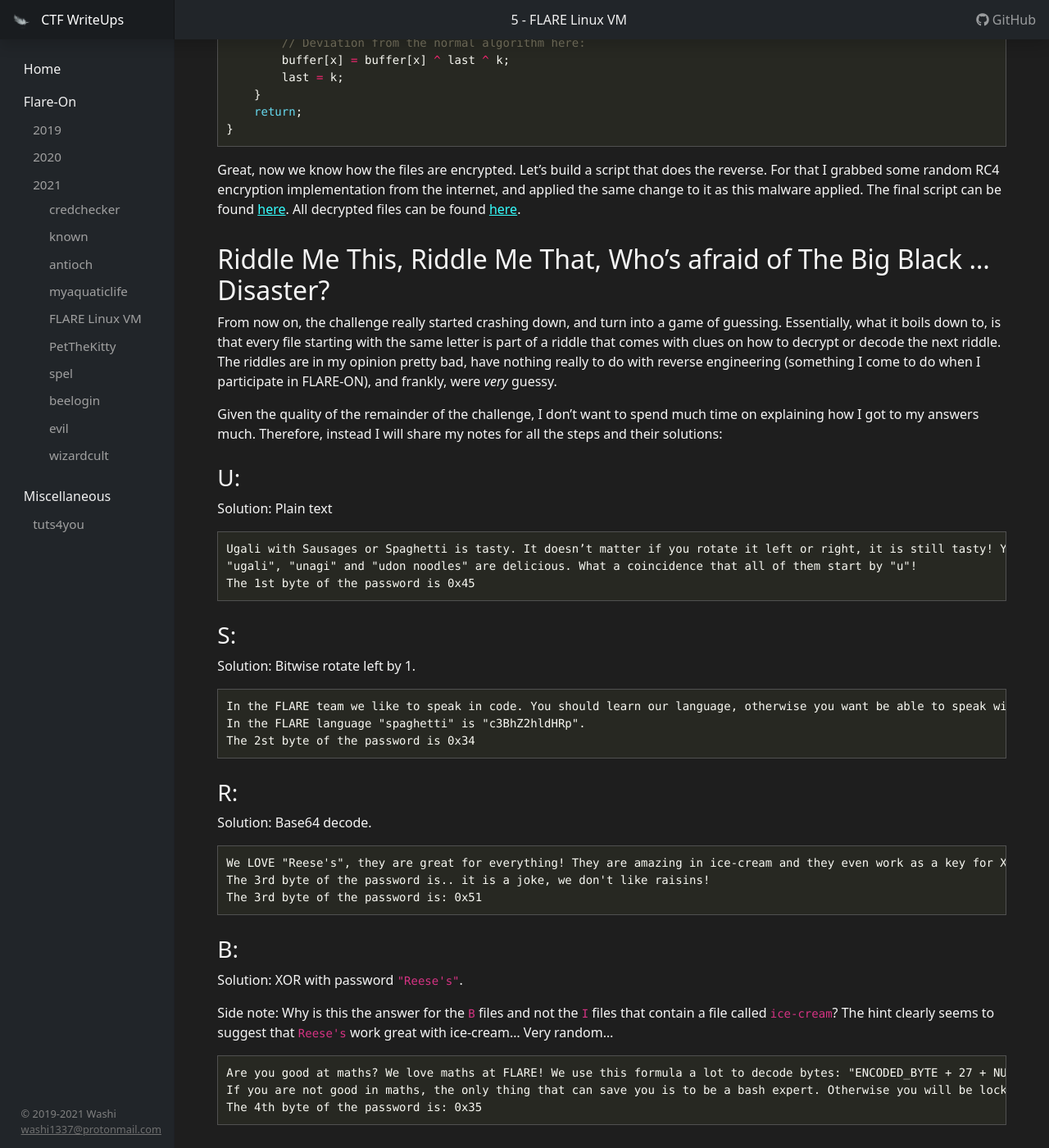
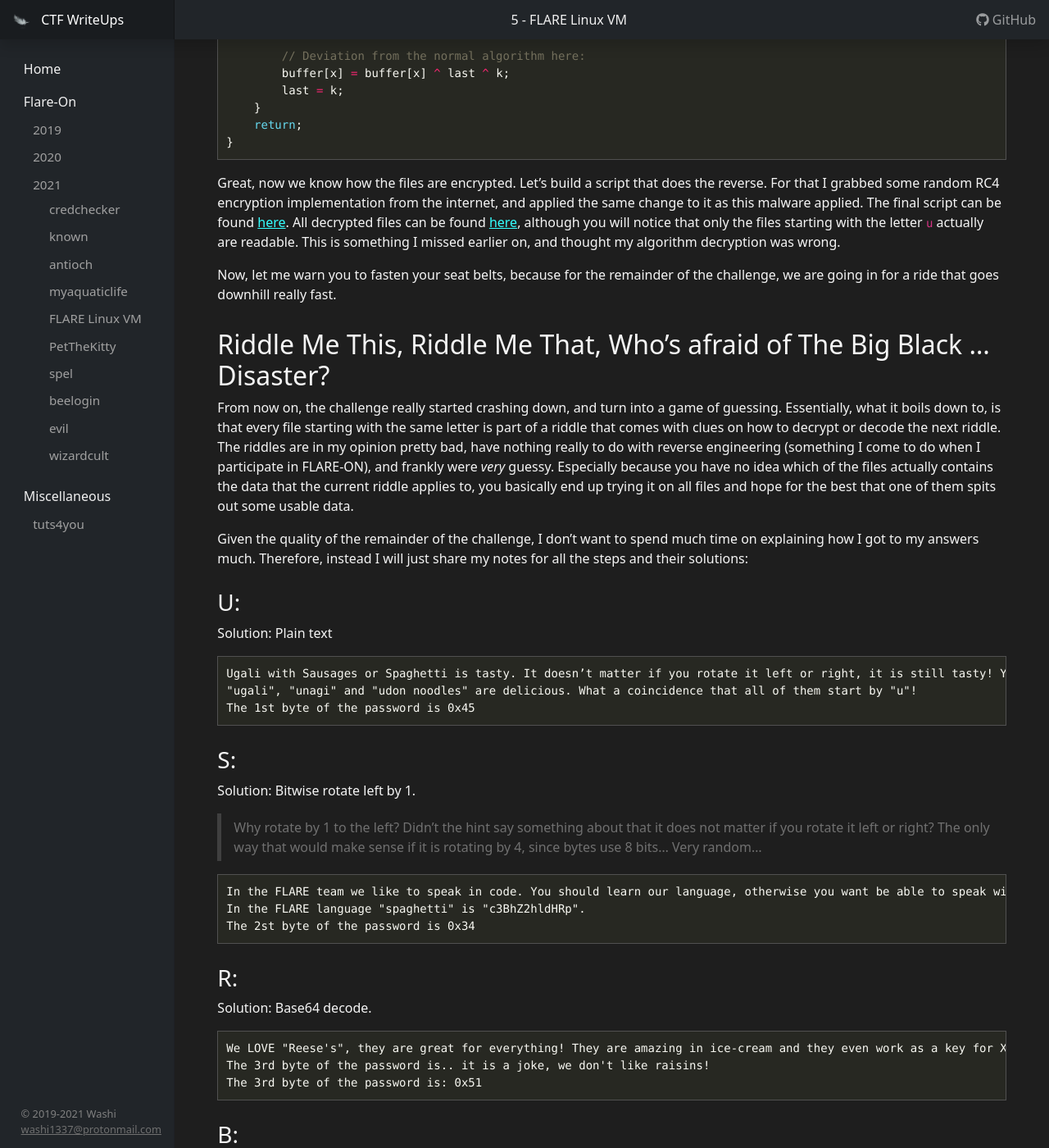
Before and after one commit to Washi1337/ctf-writeups, a Jekyll site: the page built from writeups/flare-on/2021/5/index.md, in a window 1280 px wide and 1400 px high, scrolled down 6691 px. Shown: the whole window at 82% size. Built offline with Jekyll 4.4.1, drawn with Linux system fonts in a browser that asks for light colours; nearby versions of some CDN libraries; some of the changed text lies outside the part shown.

Commit message:
Improved some phrasing in 5 and 6.

````diff
--- a/writeups/flare-on/2021/5/index.md
+++ b/writeups/flare-on/2021/5/index.md
@@ -23,7 +23,9 @@
 
 ## (Wasting time on) Basic Cryptanalysis
 
-I started off by doing some basic cryptanalysis. As it turns out, this is where my experience in playing CTF actually proved to be holding me back for a bit. Still, I wanted to include this part of my process of this challenge in this write-up, because it is still a valid attack and might work out for other types of crypto challenges. If you are interested in the actual solution of the challenge, you should skip this section.
+**If you are interested in the actual solution of the challenge, you should skip this section.**
+
+I started off by doing some basic cryptanalysis. As it turns out, this is where my experience in playing CTF actually proved to be holding me back for a bit. Still, I wanted to include this part of my process of this challenge in this write-up, because it is still a valid attack and might work out for other types of crypto challenges.
 
 Many encryption algorithms used by malware are usually some derivation of XOR encryption algorithms. For example, one of the most widely used algorithms in malware is RC4, which is XOR that uses a special key scheduling. Furthermore, certain modes of operations (such as OFB), turn any block cipher (such as AES) into some kind of key scheduling for a simple XOR cipher in the end. We will see how we can exploit this:
 
@@ -180,14 +182,16 @@
 }
 ```
 
-Great, now we know how the files are encrypted. Let's build a script that does the reverse. For that I grabbed some random RC4 encryption implementation from the internet, and applied the same change to it as this malware applied. The final script can be found [here](scripts/decrypt_files.py). All decrypted files can be found [here](https://github.com/Washi1337/ctf-writeups/tree/master/writeups/flare-on/2021/5/decrypted_files/).
+Great, now we know how the files are encrypted. Let's build a script that does the reverse. For that I grabbed some random RC4 encryption implementation from the internet, and applied the same change to it as this malware applied. The final script can be found [here](scripts/decrypt_files.py). All decrypted files can be found [here](https://github.com/Washi1337/ctf-writeups/tree/master/writeups/flare-on/2021/5/decrypted_files/), although you will notice that only the files starting with the letter `u` actually are readable. This is something I missed earlier on, and thought my algorithm decryption was wrong.
+
+Now, let me warn you to fasten your seat belts, because for the remainder of the challenge, we are going in for a ride that goes downhill really fast.
 
 
 ## Riddle Me This, Riddle Me That, Who's afraid of The Big Black ... Disaster?
 
-From now on, the challenge really started crashing down, and turn into a game of guessing. Essentially, what it boils down to, is that every file starting with the same letter is part of a riddle that comes with clues on how to decrypt or decode the next riddle. The riddles are in my opinion pretty bad, have nothing really to do with reverse engineering (something I come to do when I participate in FLARE-ON), and frankly, were _very_ guessy.
+From now on, the challenge really started crashing down, and turn into a game of guessing. Essentially, what it boils down to, is that every file starting with the same letter is part of a riddle that comes with clues on how to decrypt or decode the next riddle. The riddles are in my opinion pretty bad, have nothing really to do with reverse engineering (something I come to do when I participate in FLARE-ON), and frankly were _very_ guessy. Especially because you have no idea which of the files actually contains the data that the current riddle applies to, you basically end up trying it on all files and hope for the best that one of them spits out some usable data.
 
-Given the quality of the remainder of the challenge, I don't want to spend much time on explaining how I got to my answers much. Therefore, instead I will share my notes for all the steps and their solutions:
+Given the quality of the remainder of the challenge, I don't want to spend much time on explaining how I got to my answers much. Therefore, instead I will just share my notes for all the steps and their solutions:
 
 ### U:
 Solution: Plain text
@@ -200,6 +204,9 @@
 
 ### S:
 Solution: Bitwise rotate left by 1.
+
+> Why rotate by 1 to the left? Didn't the hint say something about that it does not matter if you rotate it left or right? The only way that would make sense if it is rotating by 4, since bytes use 8 bits... Very random...
+
 ```
 In the FLARE team we like to speak in code. You should learn our language, otherwise you want be able to speak with us when you escape (if you manage to escape!). For example, instead of "strawberries" we say "c3RyYXdiZXJyaWVz".
 In the FLARE language "spaghetti" is "c3BhZ2hldHRp".
@@ -217,7 +224,8 @@
 ### B:
 Solution: XOR with password `"Reese's"`.
 
-Side note: Why is this the answer for the `B` files and not the `I` files that contain a file called `ice-cream`? The hint clearly seems to suggest that `Reese's` work great with ice-cream... Very random...
+> Why is this the answer for the `B` files and not the `I` files that contain a file called `ice-cream`? The hint clearly seems to suggest that `Reese's` work great with ice-cream... Very random again...
+
 ```
 Are you good at maths? We love maths at FLARE! We use this formula a lot to decode bytes: "ENCODED_BYTE + 27 + NUMBER1 * NUMBER2 - NUMBER3"
 If you are not good in maths, the only thing that can save you is to be a bash expert. Otherwise you will be locked here forever HA HA HA!
@@ -225,7 +233,7 @@
 ```
 
 ### I:
-Solution: Apply formula, ends up being just `c - 4`
+Solution: Apply formula, ends up being just `x - 4`
 ```
 The only problem with RC4 is that you need a key. The FLARE team normally uses this number: "SREFBE" (as an UTF-8 string). If you have no idea what that means, you should give up and bake some muffins.
 If this challenge is too difficult and you want to give up or just in case you got hungry, what about baking some muffins? Try this recipe:
@@ -254,6 +262,9 @@
 
 ### D:
 Solution: Bifid cipher with key = `"eggs"`.
+
+> Really, why do I need to look for random ingredients in Spanish recipes on the internet...
+
 ```
 Did you know that Giovan Battista Bellaso loved microwaves?
 Are you missing something? You should search for it better! It's hidden, but not really.
@@ -291,6 +304,8 @@
 
 Also, really? Using previous installments of FLARE-ON for clues? Are we this insecure? It isn't hard to be a bit more creative than that...
 
+0/10 would not solve again.
+
 Anyway...
 
 ## Getting the flag
````
Also changed, not shown: other parts of writeups/flare-on/2021/5/index.md (+3 -1 lines), writeups/flare-on/2021/6/index.md (+3 -1 lines).
